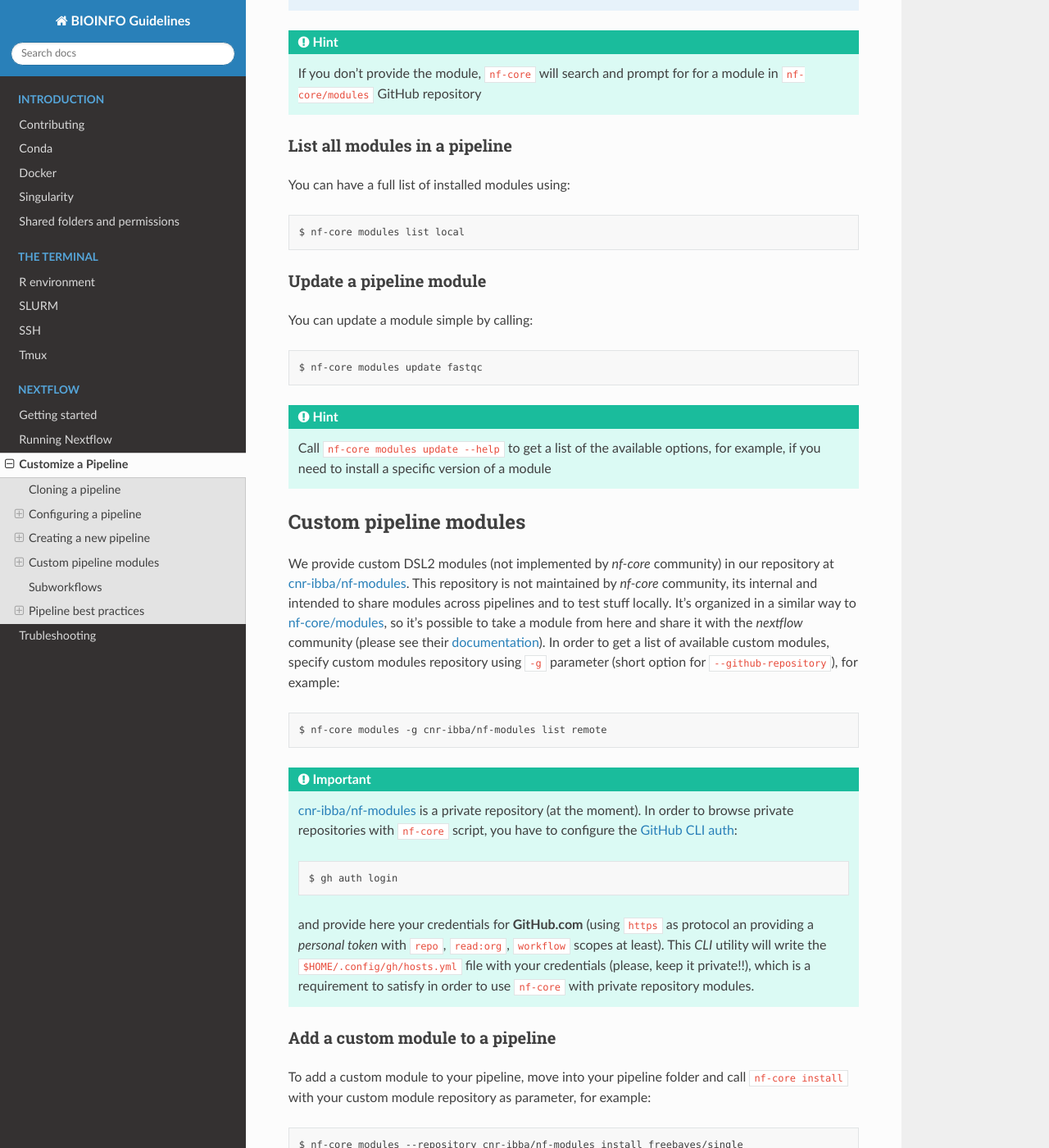
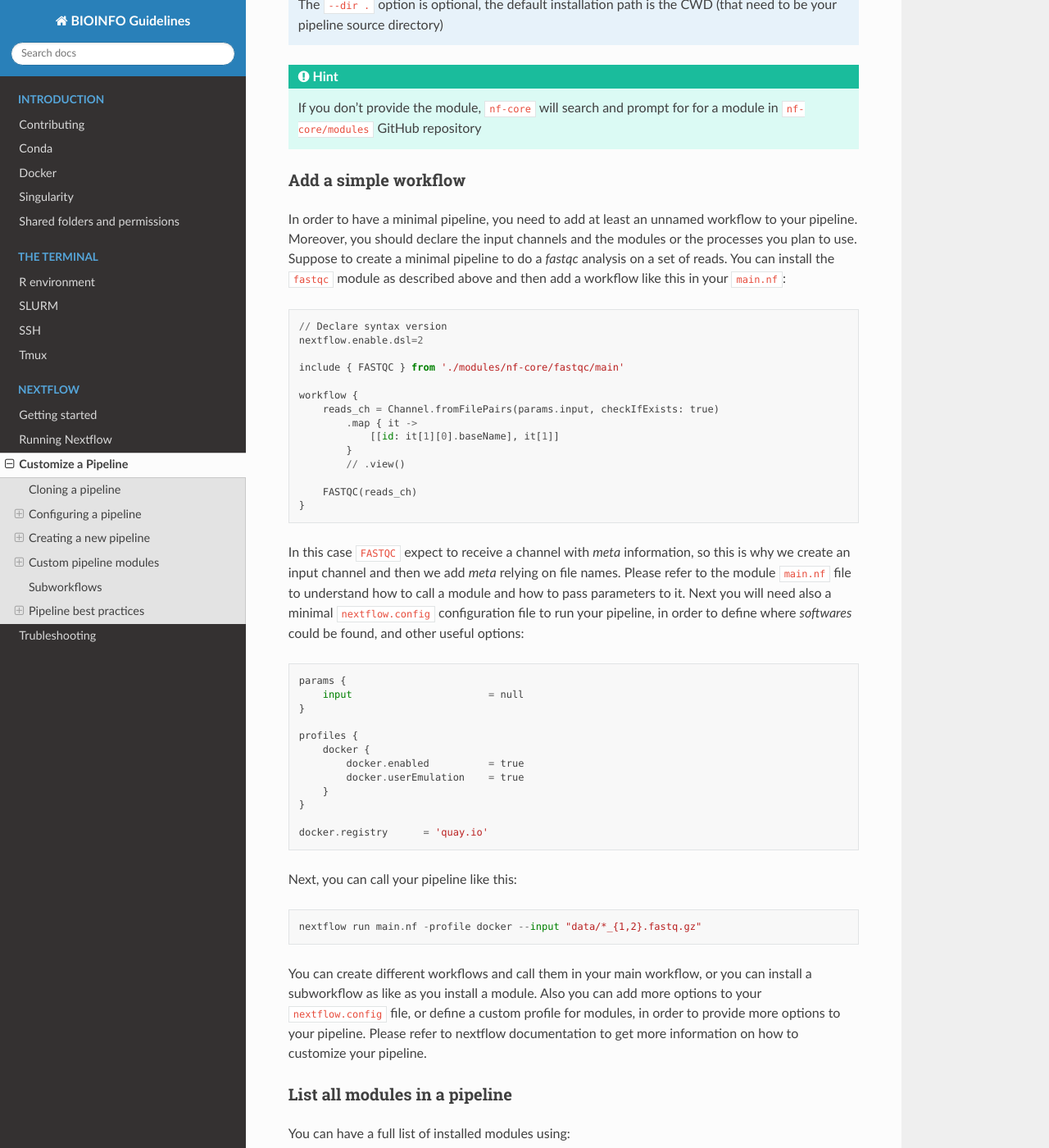
Before and after one commit to cnr-ibba/BIOINFO-guidelines, a Sphinx documentation site: the page built from docs/nextflow/customize.rst, in a window 1280 px wide and 1400 px high, scrolled down 6625 px. Shown: the whole window at 82% size. Built offline with Sphinx 7.4.7 and the Read the Docs theme 2.0.0, drawn with Linux system fonts in a browser that asks for light colours; some of the changed text lies outside the part shown.

Commit message:
:memo: update customize a pipeline with nextflow

```diff
--- a/docs/nextflow/customize.rst
+++ b/docs/nextflow/customize.rst
@@ -7,16 +7,16 @@
 Cloning a pipeline
 ------------------
 
-The easiest way to modifying an existing pipeline is to clone them from the github
+The easiest way to modifying an existing pipeline is to clone it from the github
 repository::
 
-  $ git clone https://github.com/nf-core/rnaseq
+  git clone https://github.com/nf-core/rnaseq
 
 .. hint::
 
   nextflow itself can clone a pipeline like git does::
 
-    $ nextflow clone nextflow-io/rnaseq
+    nextflow clone nf-core/rnaseq
 
 .. warning::
 
@@ -209,7 +209,7 @@
 in a different environment. You can the call your pipeline using the ``-profile``
 option::
 
-  $ nextflow run -profile cineca,singularity ...
+  nextflow run -profile cineca,singularity ...
 
 Creating a new pipeline
 -----------------------
@@ -249,7 +249,7 @@
 
   You could also create a new pipeline using the ``nf-core`` template::
 
-    $ nf-core create
+    nf-core create
 
   This template is required if you want to submit your pipeline to the ``nf-core`` community.
   Please see the `join the community <https://nf-co.re/developers/adding_pipelines#join-the-community>`__
@@ -263,11 +263,12 @@
 You can get a list of modules by using ``nf-core/tools`` (see :ref:`here <install-nf-core>`
 how you can install it)::
 
-  $ nf-core modules list remote
+  nf-core modules list remote
 
 You could also browse modules inside a different repository and branch, for example::
 
-  $ nf-core modules --github-repository cnr-ibba/nf-modules --branch master list remote
+  nf-core modules --github-repository https://github.com/cnr-ibba/nf-modules.git \
+    --branch master list remote
 
 .. hint::
 
@@ -284,7 +285,7 @@
 
 You can download and add a module to your pipeline using ``nf-core/tools``::
 
-  $ nf-core modules install --dir . fastqc
+  nf-core modules install --dir . fastqc
 
 .. note::
 
@@ -296,12 +297,67 @@
   If you don't provide the module, ``nf-core`` will search
   and prompt for for a module in ``nf-core/modules`` GitHub repository
 
+Add a simple workflow
+~~~~~~~~~~~~~~~~~~~~~
+
+In order to have a minimal pipeline, you need to add at least an unnamed workflow
+to your pipeline. Moreover, you should declare the input channels and the modules
+or the processes you plan to use. Suppose to create a minimal pipeline to do a *fastqc*
+analysis on a set of reads. You can install the ``fastqc`` module as described
+above and then add a workflow like this in your ``main.nf``::
+
+  // Declare syntax version
+  nextflow.enable.dsl=2
+
+  include { FASTQC } from './modules/nf-core/fastqc/main'
+
+  workflow {
+      reads_ch = Channel.fromFilePairs(params.input, checkIfExists: true)
+          .map { it ->
+              [[id: it[1][0].baseName], it[1]]
+          }
+          // .view()
+
+      FASTQC(reads_ch)
+  }
+
+In this case ``FASTQC`` expect to receive a channel with *meta* information, so
+this is why we create an input channel and then we add *meta* relying on file names.
+Please refer to the module ``main.nf`` file to understand how to call a module
+and how to pass parameters to it. Next you will need also a minimal
+``nextflow.config`` configuration file to run your pipeline, in order
+to define where *softwares* could be found, and other useful options::
+
+  params {
+      input                       = null
+  }
+
+  profiles {
+      docker {
+          docker.enabled          = true
+          docker.userEmulation    = true
+      }
+  }
+
+  docker.registry      = 'quay.io'
+
+Next, you can call your pipeline like this::
+
+  nextflow run main.nf -profile docker --input "data/*_{1,2}.fastq.gz"
+
+You can create different workflows and call them in your main workflow, or you
+can install a subworkflow as like as you install a module. Also you can add
+more options to your ``nextflow.config`` file, or define a custom profile
+for modules, in order to provide more options to your pipeline. Please refer
+to nextflow documentation to get more information on how to customize your
+pipeline.
+
 List all modules in a pipeline
 ~~~~~~~~~~~~~~~~~~~~~~~~~~~~~~
 
 You can have a full list of installed modules using::
 
-  $ nf-core modules list local
+  nf-core modules list local
 
 .. _update-a-pipeline-module:
 
@@ -310,13 +366,12 @@
 
 You can update a module simple by calling::
 
-  $ nf-core modules update fastqc
+  nf-core modules update fastqc
 
 .. hint::
 
   Call ``nf-core modules update --help`` to get a list of the available options,
   for example, if you need to install a specific version of a module
-
 
 Custom pipeline modules
 -----------------------
@@ -333,21 +388,7 @@
 In order to get a list of available custom modules, specify custom modules repository
 using ``-g`` parameter (short option for ``--github-repository``), for example::
 
-  $ nf-core modules -g cnr-ibba/nf-modules list remote
-
-.. important::
-
-  `cnr-ibba/nf-modules <https://github.com/cnr-ibba/nf-modules>`__ is a private
-  repository (at the moment). In order to browse private repositories with ``nf-core``
-  script, you have to configure the `GitHub CLI auth <https://cli.github.com/manual/gh_auth_login>`__::
-
-    $ gh auth login
-
-  and provide here your credentials for **GitHub.com** (using ``https`` as protocol
-  an providing a *personal token* with ``repo``, ``read:org``, ``workflow`` scopes
-  at least). This *CLI* utility will write the ``$HOME/.config/gh/hosts.yml``
-  file with your credentials (please, keep it private!!), which is a requirement
-  to satisfy in order to use ``nf-core`` with private repository modules.
+  nf-core modules -g https://github.com/cnr-ibba/nf-modules.git list remote
 
 Add a custom module to a pipeline
 ~~~~~~~~~~~~~~~~~~~~~~~~~~~~~~~~~
@@ -355,7 +396,7 @@
 To add a custom module to your pipeline, move into your pipeline folder and call
 ``nf-core install`` with your custom module repository as parameter, for example::
 
-  $ nf-core modules --repository cnr-ibba/nf-modules install freebayes/single
+  nf-core modules --repository cnr-ibba/nf-modules install freebayes/single
 
 Create a new module
 ~~~~~~~~~~~~~~~~~~~
@@ -370,7 +411,7 @@
 ``nf-core modules`` will determine if your folder is a pipeline or a *modules*
 repository clone::
 
-  $ nf-core modules create freebayes/single --author @bunop --label process_high --meta
+  nf-core modules create freebayes/single --author @bunop --label process_high --meta
 
 .. tip::
 
@@ -496,7 +538,7 @@
 Then, you can call nextflow by providing your custom parameters and configuration
 file::
 
-  $ nextflow run -resume main.nf -params-file params.json \
+  nextflow run -resume main.nf -params-file params.json \
     -config custom.config -profile singularity
 
 .. hint::
@@ -525,7 +567,7 @@
 to provide a ``test`` profile with the required parameters which let you to test
 your pipeline like this::
 
-  $ nextflow run . -profile test,singularity
+  nextflow run . -profile test,singularity
 
 Where the ``test`` profile is specified in ``nextflow.config`` and refers to
 the *test dataset* you provide with your pipeline::
```
Also changed, not shown: other parts of docs/nextflow/customize.rst (+7 -6 lines), docs/nextflow/trubleshooting.rst (+10 -0 lines).
